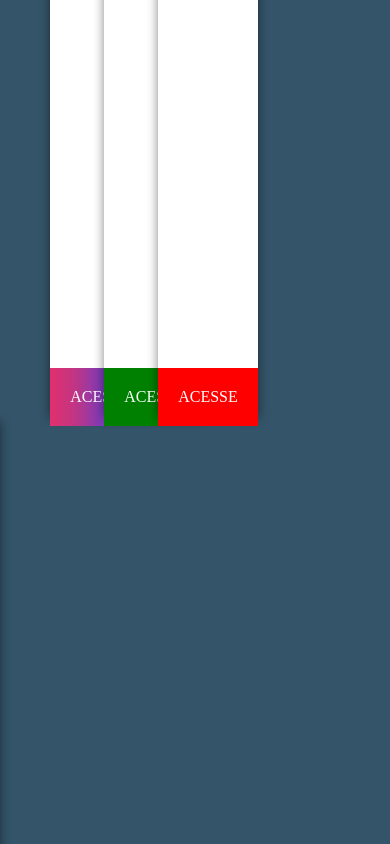
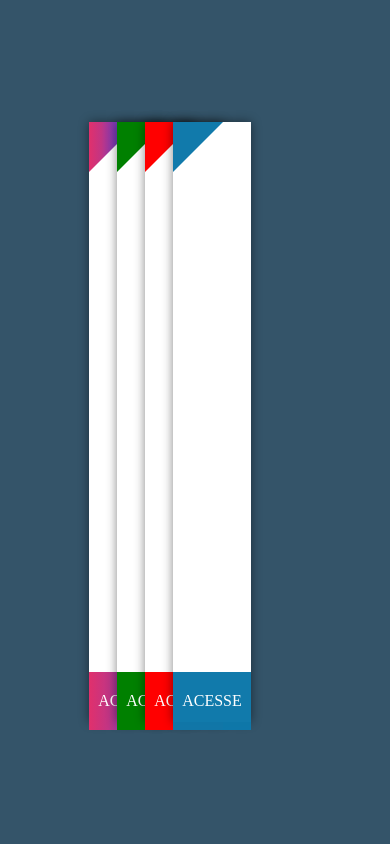
Before and after one commit to luizGustavo6/Cards, a plain HTML site: page Card_social/index.html in a window 390 px wide. Shown: the top 844 px of the page. Drawn offline with Linux system fonts and the light colour scheme.

Commit message:
Update index.html

```diff
--- a/Card_social/index.html
+++ b/Card_social/index.html
@@ -152,6 +152,18 @@
       div.linkedin footer a {
         background-color: rgba(14, 120, 170, 0.984);
       }
+
+      @media screen and (max-width:668px){
+
+        article{
+            display: flex;
+            flex-direction: row;
+            justify-content: center;
+            align-items: center;
+            width: 80%;
+            height: 60%;
+        }
+      }
     </style>
   </head>
   <body>
```
